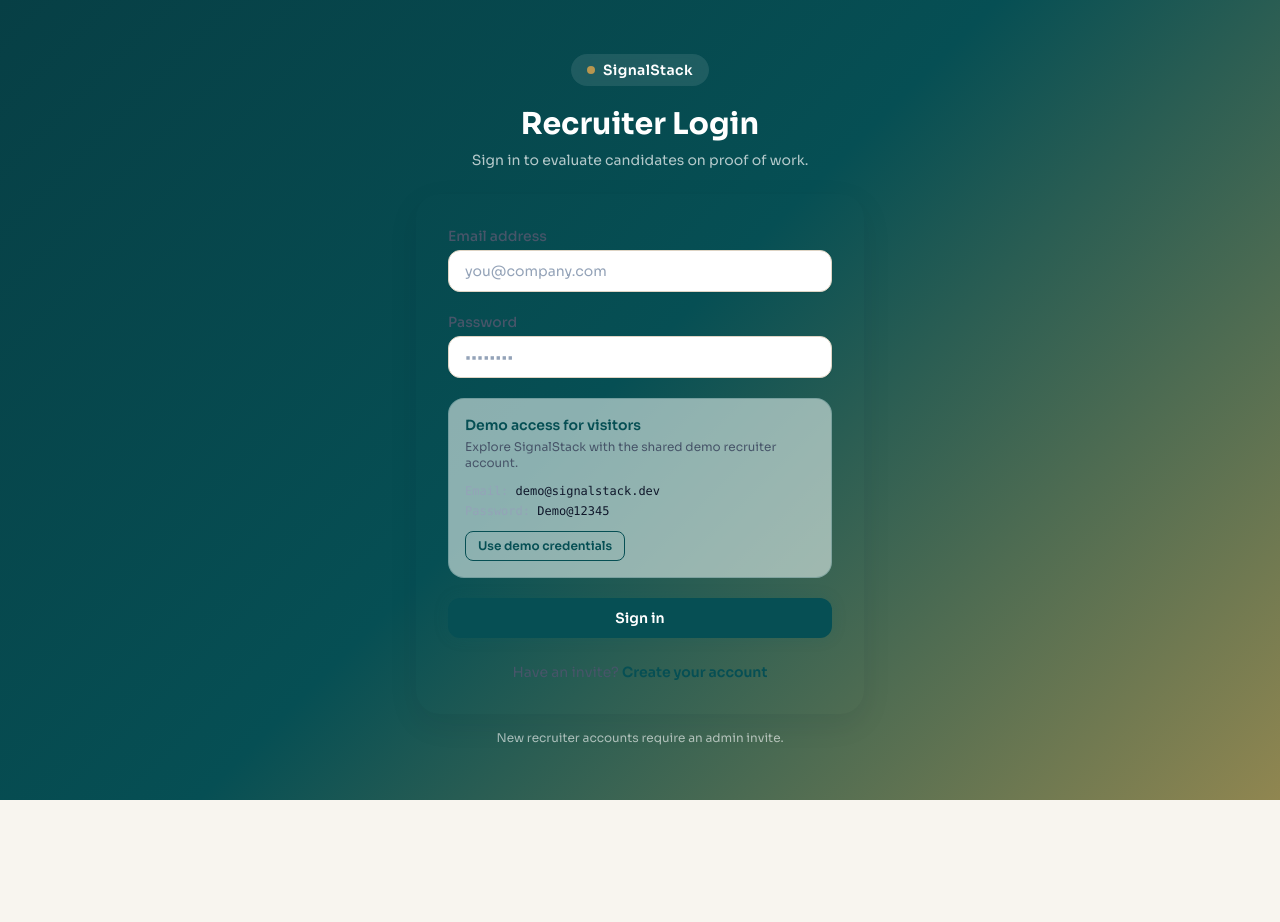
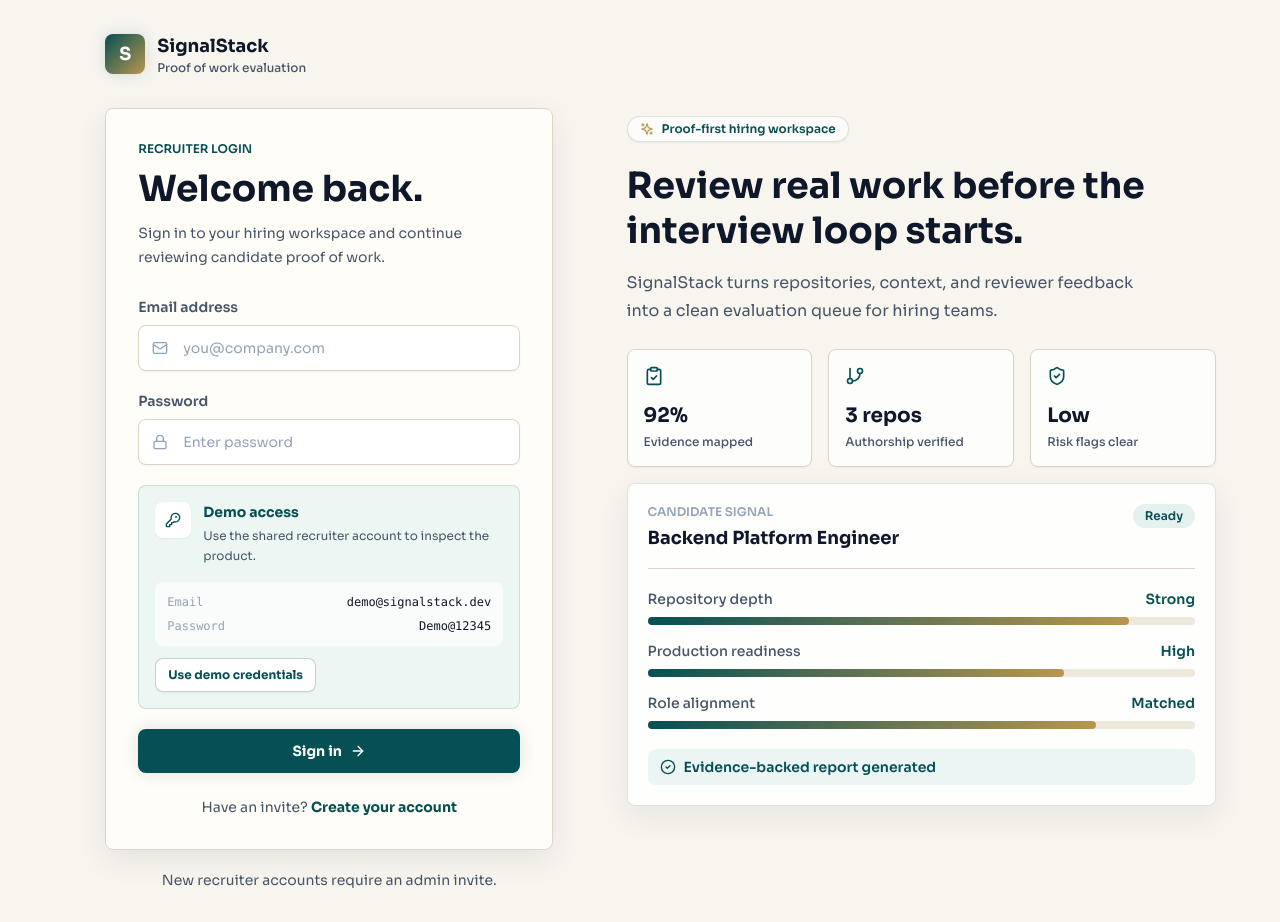
Before and after one commit to chinmai-sd-123/SIgnal_Stack, a React (Vite) app in the folder frontend/: page /login in a window 1280 px wide. Before the commit the page ends 800 px from the top, so only its background shows below. Built offline with nearby package versions, Linux system fonts and the light colour scheme; no server answers.

Commit message:
Improve recruiter auth screens

```diff
--- /dev/null
+++ b/frontend/src/components/AuthPageShell.jsx
@@ -0,0 +1,110 @@
+import React from 'react';
+import { CheckCircle2, ClipboardCheck, GitBranch, ShieldCheck, Sparkles } from 'lucide-react';
+
+const trustSignals = [
+    { label: 'Evidence mapped', value: '92%', icon: ClipboardCheck },
+    { label: 'Authorship verified', value: '3 repos', icon: GitBranch },
+    { label: 'Risk flags clear', value: 'Low', icon: ShieldCheck },
+];
+
+export default function AuthPageShell({ eyebrow, title, subtitle, children, footer }) {
+    return (
+        <div className="min-h-screen bg-light-50 px-4 py-8 text-text-primary sm:px-6 lg:px-8">
+            <div className="mx-auto flex min-h-[calc(100vh-4rem)] w-full max-w-6xl items-center">
+                <div className="grid w-full gap-8 lg:grid-cols-[minmax(0,0.9fr)_minmax(420px,1fr)] lg:items-center">
+                    <section className="mx-auto w-full max-w-md">
+                        <LinkLogo />
+                        <div className="mt-8 rounded-lg border border-light-200 bg-[#fffdf8]/95 p-6 shadow-card backdrop-blur sm:p-8">
+                            <div>
+                                <p className="text-xs font-semibold uppercase text-primary">{eyebrow}</p>
+                                <h1 className="mt-3 text-3xl font-bold leading-tight text-text-primary sm:text-4xl">
+                                    {title}
+                                </h1>
+                                <p className="mt-3 text-sm leading-6 text-text-secondary">{subtitle}</p>
+                            </div>
+                            <div className="mt-7">{children}</div>
+                        </div>
+                        {footer && <div className="mt-5 text-center text-sm text-text-secondary">{footer}</div>}
+                    </section>
+
+                    <aside className="hidden lg:block">
+                        <div className="mb-6 max-w-xl">
+                            <div className="inline-flex items-center gap-2 rounded-full border border-primary/15 bg-white/70 px-3 py-1 text-xs font-semibold text-primary shadow-sm">
+                                <Sparkles className="h-3.5 w-3.5 text-accent" />
+                                Proof-first hiring workspace
+                            </div>
+                            <h2 className="mt-5 text-4xl font-bold leading-tight text-text-primary">
+                                Review real work before the interview loop starts.
+                            </h2>
+                            <p className="mt-4 max-w-lg text-base leading-7 text-text-secondary">
+                                SignalStack turns repositories, context, and reviewer feedback into a clean evaluation queue for hiring teams.
+                            </p>
+                        </div>
+
+                        <div className="grid gap-4 sm:grid-cols-3">
+                            {trustSignals.map((signal) => {
+                                const Icon = signal.icon;
+                                return (
+                                    <div key={signal.label} className="rounded-lg border border-light-200 bg-white/80 p-4 shadow-sm">
+                                        <Icon className="h-5 w-5 text-primary" />
+                                        <div className="mt-4 text-xl font-bold text-text-primary">{signal.value}</div>
+                                        <div className="mt-1 text-xs font-medium text-text-secondary">{signal.label}</div>
+                                    </div>
+                                );
+                            })}
+                        </div>
+
+                        <div className="mt-4 rounded-lg border border-primary/15 bg-white/85 p-5 shadow-card">
+                            <div className="flex items-start justify-between border-b border-light-200 pb-4">
+                                <div>
+                                    <p className="text-xs font-semibold uppercase text-text-muted">Candidate signal</p>
+                                    <h3 className="mt-1 text-lg font-bold text-text-primary">Backend Platform Engineer</h3>
+                                </div>
+                                <span className="rounded-full bg-primary-soft px-3 py-1 text-xs font-semibold text-primary">
+                                    Ready
+                                </span>
+                            </div>
+
+                            <div className="mt-5 space-y-4">
+                                {[
+                                    ['Repository depth', 'Strong', 'w-[88%]'],
+                                    ['Production readiness', 'High', 'w-[76%]'],
+                                    ['Role alignment', 'Matched', 'w-[82%]'],
+                                ].map(([label, value, width]) => (
+                                    <div key={label}>
+                                        <div className="mb-2 flex items-center justify-between text-sm">
+                                            <span className="font-medium text-text-secondary">{label}</span>
+                                            <span className="font-semibold text-primary">{value}</span>
+                                        </div>
+                                        <div className="h-2 rounded-full bg-light-100">
+                                            <div className={`h-2 rounded-full bg-gradient-to-r from-primary to-accent ${width}`} />
+                                        </div>
+                                    </div>
+                                ))}
+                            </div>
+
+                            <div className="mt-5 flex items-center gap-2 rounded-lg bg-primary-soft/70 px-3 py-2 text-sm text-primary">
+                                <CheckCircle2 className="h-4 w-4 flex-none" />
+                                <span className="font-semibold">Evidence-backed report generated</span>
+                            </div>
+                        </div>
+                    </aside>
+                </div>
+            </div>
+        </div>
+    );
+}
+
+function LinkLogo() {
+    return (
+        <div className="flex items-center gap-3">
+            <div className="flex h-10 w-10 items-center justify-center rounded-lg bg-gradient-to-br from-primary to-accent text-lg font-bold text-white shadow-glow-sm">
+                S
+            </div>
+            <div>
+                <div className="text-lg font-bold text-text-primary">SignalStack</div>
+                <div className="text-xs font-medium text-text-secondary">Proof of work evaluation</div>
+            </div>
+        </div>
+    );
+}
--- a/frontend/src/pages/RecruiterLogin.jsx
+++ b/frontend/src/pages/RecruiterLogin.jsx
@@ -1,7 +1,8 @@
-
 import React, { useState } from 'react';
 import { Link, useNavigate } from 'react-router-dom';
+import { ArrowRight, KeyRound, Lock, Mail } from 'lucide-react';
 import { recruiterLogin } from '../api';
+import AuthPageShell from '../components/AuthPageShell';
 
 const DEMO_EMAIL = 'demo@signalstack.dev';
 const DEMO_PASSWORD = 'Demo@12345';
@@ -39,28 +40,22 @@
     };
 
     const inputClass =
-        'block w-full rounded-xl border border-light-200 bg-white px-4 py-2.5 text-text-primary placeholder-text-muted shadow-sm focus:border-primary focus:outline-none focus:ring-2 focus:ring-primary/30 sm:text-sm';
+        'block w-full rounded-lg border border-light-200 bg-white py-3 pl-11 pr-4 text-text-primary placeholder-text-muted shadow-sm focus:border-primary focus:outline-none focus:ring-2 focus:ring-primary/20 sm:text-sm';
 
     return (
-        <div className="min-h-screen flex items-center justify-center bg-hero-gradient py-12 px-4 sm:px-6 lg:px-8">
-            <div className="max-w-md w-full animate-slide-up">
-                <div className="text-center mb-6">
-                    <div className="inline-flex items-center gap-2 rounded-full bg-white/10 px-4 py-1.5 text-sm font-semibold tracking-wide text-white backdrop-blur">
-                        <span className="h-2 w-2 rounded-full bg-accent" />
-                        SignalStack
-                    </div>
-                    <h2 className="mt-5 text-3xl font-bold text-white">Recruiter Login</h2>
-                    <p className="mt-2 text-sm text-white/70">
-                        Sign in to evaluate candidates on proof of work.
-                    </p>
-                </div>
-
-                <div className="rounded-3xl bg-bg-card shadow-card p-8">
+        <AuthPageShell
+            eyebrow="Recruiter login"
+            title="Welcome back."
+            subtitle="Sign in to your hiring workspace and continue reviewing candidate proof of work."
+            footer="New recruiter accounts require an admin invite."
+        >
             <form className="space-y-5" onSubmit={handleSubmit}>
                 <div>
-                            <label htmlFor="email-address" className="block text-sm font-medium text-text-secondary mb-1">
+                    <label htmlFor="email-address" className="mb-2 block text-sm font-semibold text-text-secondary">
                         Email address
                     </label>
+                    <div className="relative">
+                        <Mail className="pointer-events-none absolute left-3.5 top-1/2 h-4 w-4 -translate-y-1/2 text-text-muted" />
                         <input
                             id="email-address"
                             name="email"
@@ -69,50 +64,64 @@
                             className={inputClass}
                             placeholder="you@company.com"
                             value={email}
-                                onChange={(e) => setEmail(e.target.value)}
+                            onChange={(event) => setEmail(event.target.value)}
                         />
                     </div>
+                </div>
+
                 <div>
-                            <label htmlFor="password" className="block text-sm font-medium text-text-secondary mb-1">
+                    <label htmlFor="password" className="mb-2 block text-sm font-semibold text-text-secondary">
                         Password
                     </label>
+                    <div className="relative">
+                        <Lock className="pointer-events-none absolute left-3.5 top-1/2 h-4 w-4 -translate-y-1/2 text-text-muted" />
                         <input
                             id="password"
                             name="password"
                             type="password"
                             required
                             className={inputClass}
-                                placeholder="••••••••"
+                            placeholder="Enter password"
                             value={password}
-                                onChange={(e) => setPassword(e.target.value)}
+                            onChange={(event) => setPassword(event.target.value)}
                         />
+                    </div>
                 </div>
 
                 {error && (
-                            <div className="rounded-xl border border-error/30 bg-error/5 px-3 py-2 text-sm text-error">
+                    <div className="rounded-lg border border-error/30 bg-error/5 px-3 py-2 text-sm font-medium text-error">
                         {error}
                     </div>
                 )}
 
-                        <div className="rounded-2xl border border-primary/20 bg-primary-soft/60 p-4">
-                            <p className="text-sm font-semibold text-primary">Demo access for visitors</p>
-                            <p className="mt-1 text-xs text-text-secondary">
-                                Explore SignalStack with the shared demo recruiter account.
-                            </p>
-                            <div className="mt-3 space-y-1 font-mono text-xs text-text-primary">
-                                <div>
-                                    <span className="text-text-muted">Email:&nbsp;</span>
-                                    <span className="select-all">{DEMO_EMAIL}</span>
+                <div className="rounded-lg border border-primary/15 bg-primary-soft/70 p-4">
+                    <div className="flex items-start gap-3">
+                        <div className="flex h-9 w-9 flex-none items-center justify-center rounded-lg bg-white text-primary shadow-sm">
+                            <KeyRound className="h-4 w-4" />
                         </div>
                         <div>
-                                    <span className="text-text-muted">Password:&nbsp;</span>
+                            <p className="text-sm font-bold text-primary">Demo access</p>
+                            <p className="mt-1 text-xs leading-5 text-text-secondary">
+                                Use the shared recruiter account to inspect the product.
+                            </p>
+                        </div>
+                    </div>
+
+                    <div className="mt-4 grid gap-2 rounded-lg bg-white/70 p-3 font-mono text-xs text-text-primary">
+                        <div className="flex items-center justify-between gap-3">
+                            <span className="text-text-muted">Email</span>
+                            <span className="select-all text-right">{DEMO_EMAIL}</span>
+                        </div>
+                        <div className="flex items-center justify-between gap-3">
+                            <span className="text-text-muted">Password</span>
                             <span className="select-all">{DEMO_PASSWORD}</span>
                         </div>
                     </div>
+
                     <button
                         type="button"
                         onClick={fillDemoCredentials}
-                                className="mt-3 inline-flex items-center rounded-lg border border-primary px-3 py-1.5 text-xs font-semibold text-primary transition-colors hover:bg-primary hover:text-white"
+                        className="mt-3 inline-flex items-center gap-2 rounded-lg border border-primary/25 bg-white px-3 py-2 text-xs font-bold text-primary shadow-sm hover:border-primary hover:bg-primary hover:text-white"
                     >
                         Use demo credentials
                     </button>
@@ -121,25 +130,20 @@
                 <button
                     type="submit"
                     disabled={submitting}
-                            className="w-full rounded-xl bg-primary py-2.5 px-4 text-sm font-semibold text-white shadow-glow-sm transition-colors hover:bg-primary-hover disabled:opacity-60 focus:outline-none focus:ring-2 focus:ring-offset-2 focus:ring-primary"
+                    className="group inline-flex w-full items-center justify-center gap-2 rounded-lg bg-primary px-4 py-3 text-sm font-bold text-white shadow-glow-sm hover:bg-primary-hover disabled:opacity-60 focus:outline-none focus:ring-2 focus:ring-primary focus:ring-offset-2"
                 >
-                            {submitting ? 'Signing in…' : 'Sign in'}
+                    {submitting ? 'Signing in...' : 'Sign in'}
+                    {!submitting && <ArrowRight className="h-4 w-4 transition-transform group-hover:translate-x-0.5" />}
                 </button>
             </form>
 
             <p className="mt-6 text-center text-sm text-text-secondary">
                 Have an invite?{' '}
-                        <Link to="/signup" className="font-semibold text-primary hover:underline">
+                <Link to="/signup" className="font-bold text-primary hover:underline">
                     Create your account
                 </Link>
             </p>
-                </div>
-
-                <p className="mt-4 text-center text-xs text-white/60">
-                    New recruiter accounts require an admin invite.
-                </p>
-            </div>
-        </div>
+        </AuthPageShell>
     );
 };
 
--- a/frontend/src/pages/RecruiterSignup.jsx
+++ b/frontend/src/pages/RecruiterSignup.jsx
@@ -1,6 +1,8 @@
 import React, { useEffect, useState } from 'react';
 import { Link, useNavigate, useSearchParams } from 'react-router-dom';
+import { AlertTriangle, ArrowRight, Loader2, Lock, Mail, User } from 'lucide-react';
 import { getRecruiterInvite, recruiterSignup } from '../api';
+import AuthPageShell from '../components/AuthPageShell';
 
 export default function RecruiterSignup() {
     const [searchParams] = useSearchParams();
@@ -59,36 +61,51 @@
     };
 
     const inputClass =
-        'block w-full rounded-xl border border-light-200 bg-white px-4 py-2.5 text-text-primary placeholder-text-muted shadow-sm focus:border-primary focus:outline-none focus:ring-2 focus:ring-primary/30 sm:text-sm';
+        'block w-full rounded-lg border border-light-200 bg-white py-3 pl-11 pr-4 text-text-primary placeholder-text-muted shadow-sm focus:border-primary focus:outline-none focus:ring-2 focus:ring-primary/20 sm:text-sm';
 
     return (
-        <div className="min-h-screen flex items-center justify-center bg-hero-gradient py-12 px-4 sm:px-6 lg:px-8">
-            <div className="max-w-md w-full animate-slide-up">
-                <div className="text-center mb-6">
-                    <div className="inline-flex items-center gap-2 rounded-full bg-white/10 px-4 py-1.5 text-sm font-semibold tracking-wide text-white backdrop-blur">
-                        <span className="h-2 w-2 rounded-full bg-accent" />
-                        SignalStack
+        <AuthPageShell
+            eyebrow="Invite signup"
+            title="Create your recruiter account."
+            subtitle="Set up your SignalStack workspace using the email your admin invited."
+            footer={
+                <>
+                    Already have an account?{' '}
+                    <Link to="/login" className="font-bold text-primary hover:underline">
+                        Sign in
+                    </Link>
+                </>
+            }
+        >
+            {loading ? (
+                <div className="flex items-center gap-3 rounded-lg border border-primary/15 bg-primary-soft/70 p-4 text-sm font-semibold text-primary">
+                    <Loader2 className="h-5 w-5 animate-spin" />
+                    Checking invite...
                 </div>
-                    <h2 className="mt-5 text-3xl font-bold text-white">Create Recruiter Account</h2>
-                    <p className="mt-2 text-sm text-white/70">
-                        Accounts are invite-only. Use the email your admin invited.
-                    </p>
+            ) : error && !invite ? (
+                <div className="rounded-lg border border-error/30 bg-error/5 p-4 text-sm text-error">
+                    <div className="flex items-start gap-3">
+                        <AlertTriangle className="mt-0.5 h-5 w-5 flex-none" />
+                        <div>
+                            <p className="font-bold">Invite unavailable</p>
+                            <p className="mt-1 leading-5">{error}</p>
                         </div>
-
-                <div className="rounded-3xl bg-bg-card shadow-card p-8">
-                    {loading ? (
-                        <div className="text-center text-sm text-text-secondary">Checking invite…</div>
-                    ) : error && !invite ? (
-                        <div className="rounded-xl border border-error/30 bg-error/5 p-4 text-sm text-error">
-                            {error}
-                            <div className="mt-3">
-                                <Link to="/login" className="font-semibold text-error underline">Back to login</Link>
                     </div>
+                    <Link
+                        to="/login"
+                        className="mt-4 inline-flex items-center rounded-lg border border-error/25 px-3 py-2 text-xs font-bold text-error hover:bg-error hover:text-white"
+                    >
+                        Back to login
+                    </Link>
                 </div>
             ) : (
                 <form className="space-y-5" onSubmit={handleSubmit}>
                     <div>
-                                <label htmlFor="name" className="block text-sm font-medium text-text-secondary mb-1">Name</label>
+                        <label htmlFor="name" className="mb-2 block text-sm font-semibold text-text-secondary">
+                            Name
+                        </label>
+                        <div className="relative">
+                            <User className="pointer-events-none absolute left-3.5 top-1/2 h-4 w-4 -translate-y-1/2 text-text-muted" />
                             <input
                                 id="name"
                                 name="name"
@@ -96,11 +113,17 @@
                                 className={inputClass}
                                 placeholder="Your name"
                                 value={name}
-                                    onChange={(e) => setName(e.target.value)}
+                                onChange={(event) => setName(event.target.value)}
                             />
                         </div>
+                    </div>
+
                     <div>
-                                <label htmlFor="email-address" className="block text-sm font-medium text-text-secondary mb-1">Email address</label>
+                        <label htmlFor="email-address" className="mb-2 block text-sm font-semibold text-text-secondary">
+                            Email address
+                        </label>
+                        <div className="relative">
+                            <Mail className="pointer-events-none absolute left-3.5 top-1/2 h-4 w-4 -translate-y-1/2 text-text-muted" />
                             <input
                                 id="email-address"
                                 name="email"
@@ -112,8 +135,14 @@
                                 readOnly
                             />
                         </div>
+                    </div>
+
                     <div>
-                                <label htmlFor="password" className="block text-sm font-medium text-text-secondary mb-1">Password</label>
+                        <label htmlFor="password" className="mb-2 block text-sm font-semibold text-text-secondary">
+                            Password
+                        </label>
+                        <div className="relative">
+                            <Lock className="pointer-events-none absolute left-3.5 top-1/2 h-4 w-4 -translate-y-1/2 text-text-muted" />
                             <input
                                 id="password"
                                 name="password"
@@ -123,30 +152,27 @@
                                 className={inputClass}
                                 placeholder="At least 8 characters"
                                 value={password}
-                                    onChange={(e) => setPassword(e.target.value)}
+                                onChange={(event) => setPassword(event.target.value)}
                             />
+                        </div>
                     </div>
 
                     {error && (
-                                <div className="rounded-xl border border-error/30 bg-error/5 px-3 py-2 text-sm text-error">{error}</div>
+                        <div className="rounded-lg border border-error/30 bg-error/5 px-3 py-2 text-sm font-medium text-error">
+                            {error}
+                        </div>
                     )}
 
                     <button
                         type="submit"
                         disabled={submitting}
-                                className="w-full rounded-xl bg-primary py-2.5 px-4 text-sm font-semibold text-white shadow-glow-sm transition-colors hover:bg-primary-hover disabled:opacity-60 focus:outline-none focus:ring-2 focus:ring-offset-2 focus:ring-primary"
+                        className="group inline-flex w-full items-center justify-center gap-2 rounded-lg bg-primary px-4 py-3 text-sm font-bold text-white shadow-glow-sm hover:bg-primary-hover disabled:opacity-60 focus:outline-none focus:ring-2 focus:ring-primary focus:ring-offset-2"
                     >
-                                {submitting ? 'Creating account…' : 'Create account'}
+                        {submitting ? 'Creating account...' : 'Create account'}
+                        {!submitting && <ArrowRight className="h-4 w-4 transition-transform group-hover:translate-x-0.5" />}
                     </button>
-
-                            <p className="text-center text-sm text-text-secondary">
-                                Already have an account?{' '}
-                                <Link to="/login" className="font-semibold text-primary hover:underline">Sign in</Link>
-                            </p>
                 </form>
             )}
-                </div>
-            </div>
-        </div>
+        </AuthPageShell>
     );
 }
```
Lines whose indentation alone changed are shown as unchanged.
